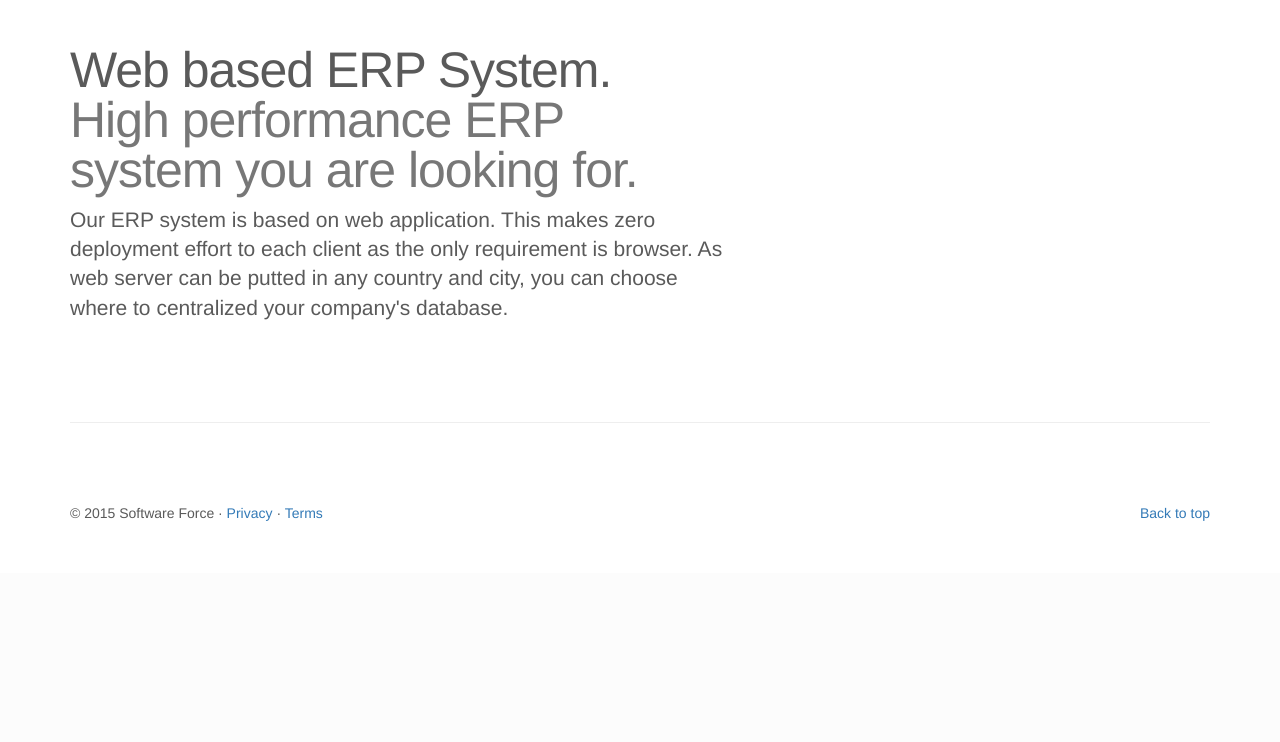
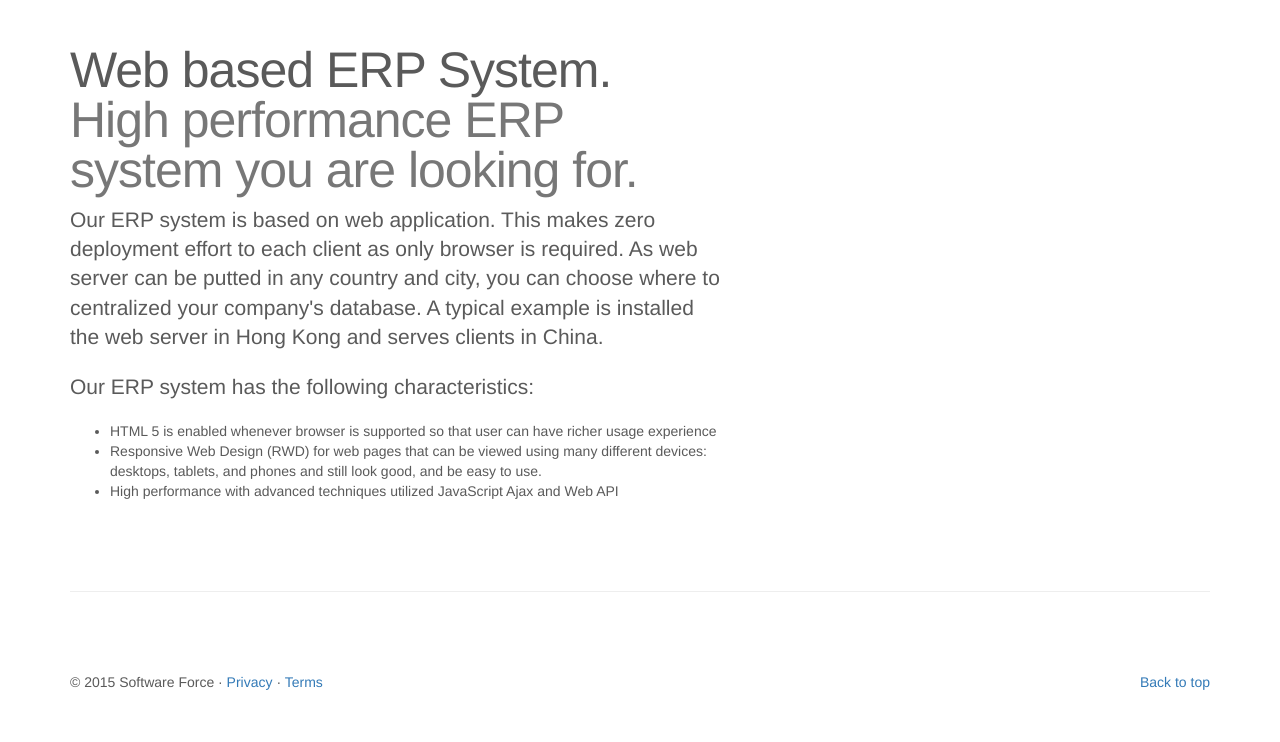
Before and after one commit to Matthew-YC-So/sfboot, a PHP site: page /index.php in a window 1280 px wide. Shown: the part 2862-3604 px from the top of the page. Before the commit the page ends 3383 px from the top, so only its background shows below. Run offline with PHP 8.4, Linux system fonts and the light colour scheme.

Commit message:
Update list of ERP features

```diff
--- a/index.php
+++ b/index.php
@@ -107,7 +107,7 @@
         <div class="col-md-7">
           <h2 class="featurette-heading">High quality software makes the difference. <span class="text-muted">It'll multiply company's productivity.</span></h2>
           <p class="lead">High quality software is not just only bug free but it evolves over time. Since, we know you are concerned today's software cannot be easily extended with business requirement, we have putted huge effort that includes utilizing proven modern software engineering, adopting most frequent used programming languages, ensuring good response time and taking care easy of maintenance.</p>
-          <p class="lead">The following shortlisted tools, languages, frameworks and techniques are used in our team:
+          <p class="lead">The following shortlisted tools, languages, frameworks and techniques are used in our team:</p>
           <ul>
               <li>Visual Studio 2013</li>
               <li>C# language</li>
@@ -135,8 +135,14 @@
       <div class="row featurette" id="erp-details">
         <div class="col-md-7">
           <h2 class="featurette-heading">Web based ERP System. <span class="text-muted">High performance ERP system you are looking for.</span></h2>
-          <p class="lead">Our ERP system is based on web application.  This makes zero deployment effort to each client as the only requirement is browser.
-            As web server can be putted in any country and city, you can choose where to centralized your company's database.</p>
+          <p class="lead">Our ERP system is based on web application.  This makes zero deployment effort to each client as only browser is required.
+            As web server can be putted in any country and city, you can choose where to centralized your company's database.  A typical example is installed the web server in Hong Kong and serves clients in China.</p>
+          <p class="lead">Our ERP system has the following characteristics:</p>
+          <ul>
+              <li>HTML 5 is enabled whenever browser is supported so that user can have richer usage experience</li>
+              <li>Responsive Web Design (RWD) for web pages that can be viewed using many different devices: desktops, tablets, and phones and still look good, and be easy to use.</li>
+              <li>High performance with advanced techniques utilized JavaScript Ajax and Web API</li>
+          </ul>
         </div>
         <div class="col-md-5">
           <img class="featurette-image img-responsive center-block" data-src="holder.js/500x500/auto" alt="Generic placeholder image">
```
